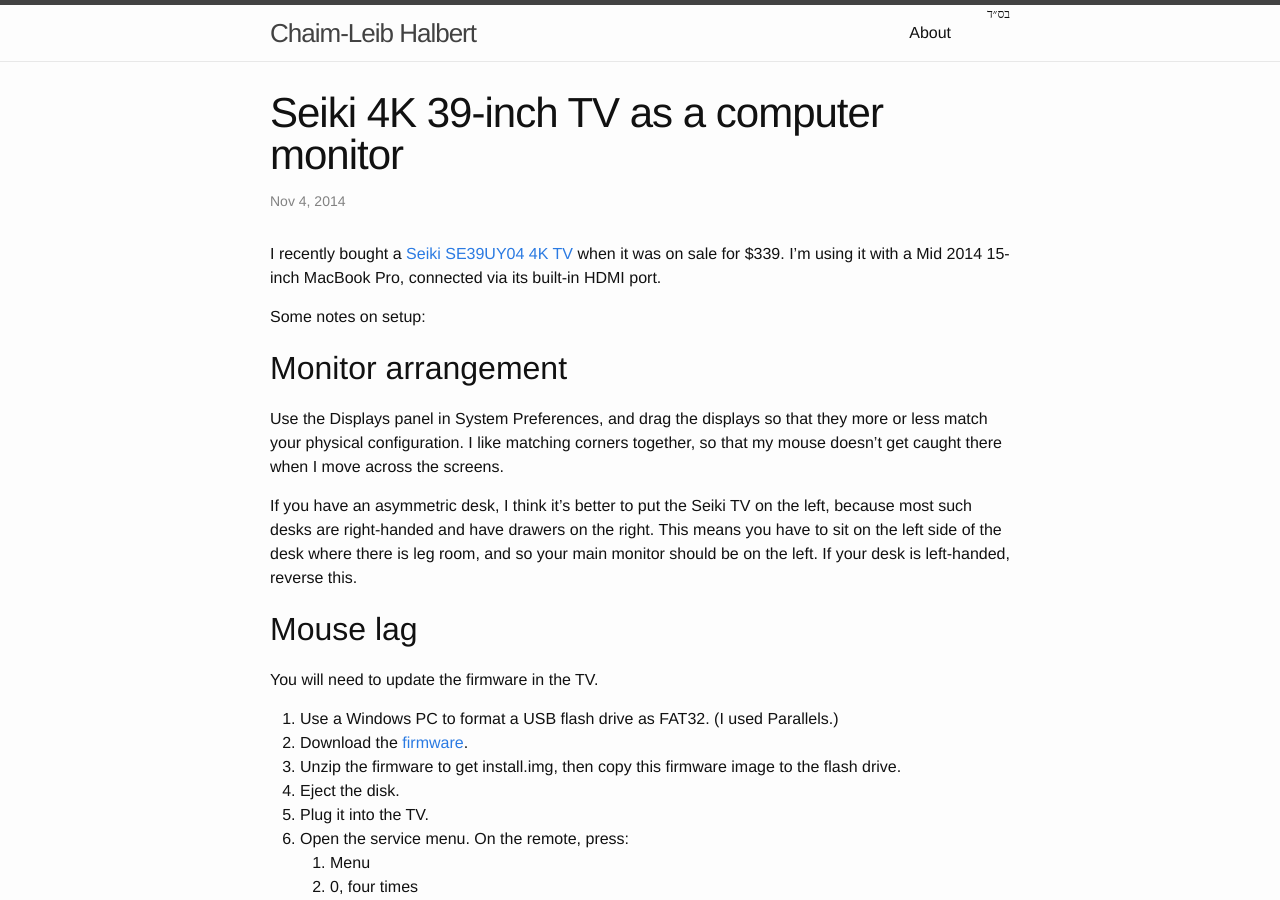
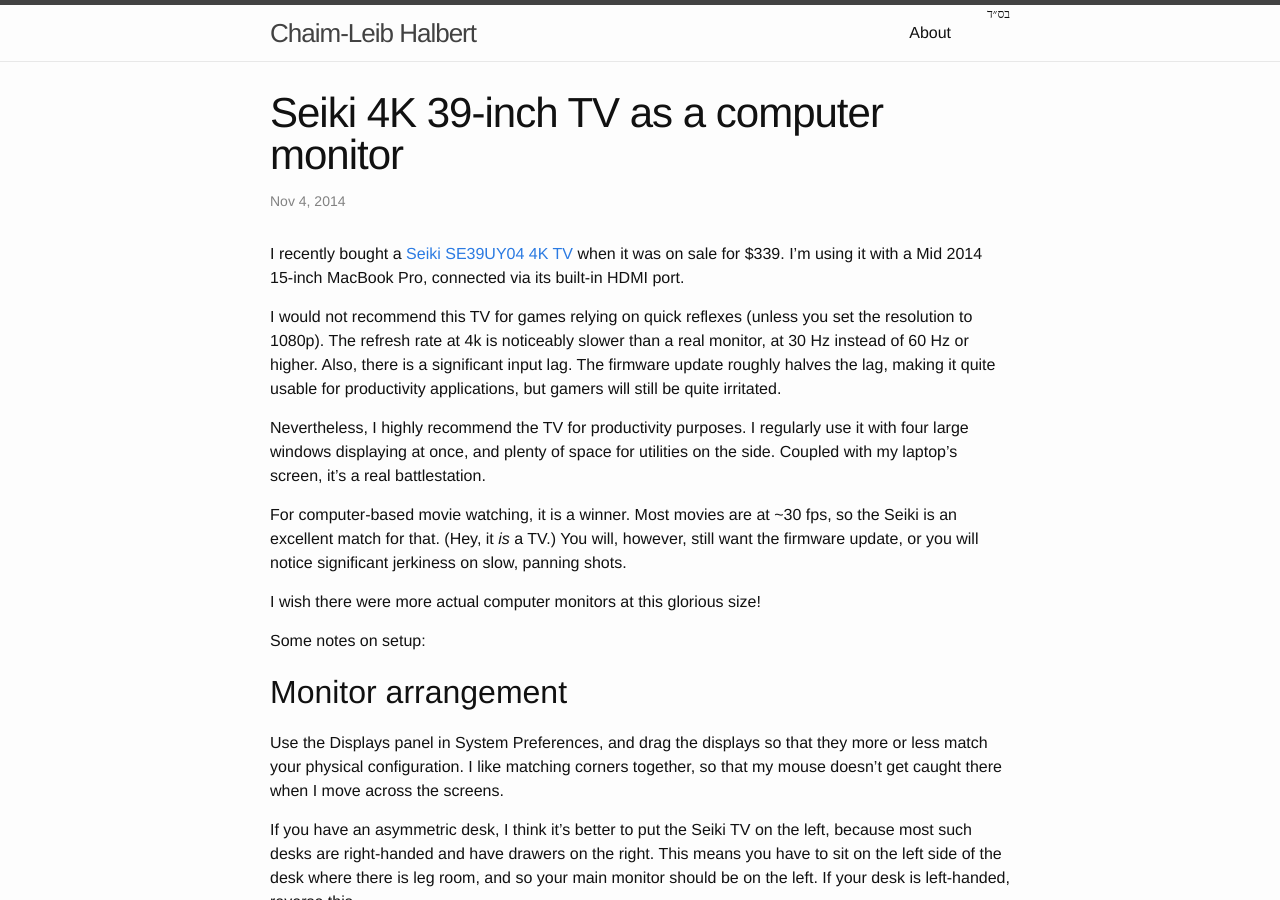
Before and after one commit to chaimleib/chaimleib.github.io, a Jekyll site: the page built from _posts/2014-11-04-seiki-4k-39-as-a-computer-monitor.markdown, in a window 1280 px wide and 900 px high. Built offline with Jekyll 4.4.1, drawn with Linux system fonts in a browser that asks for light colours; some of the changed text lies outside the part shown.

Commit message:
added recommended use section

```diff
--- a/_posts/2014-11-04-seiki-4k-39-as-a-computer-monitor.markdown
+++ b/_posts/2014-11-04-seiki-4k-39-as-a-computer-monitor.markdown
@@ -4,7 +4,15 @@
 date:   2014-11-04 15:33
 categories: equipment
 ---
-I recently bought a [Seiki SE39UY04 4K TV][Amazon buy] when it was on sale for \$339. I'm using it with a Mid 2014 15-inch MacBook Pro, connected via its built-in HDMI port.
+I recently bought a [Seiki SE39UY04 4K TV][Amazon buy] when it was on sale for $339. I'm using it with a Mid&nbsp;2014 15&#8209;inch MacBook Pro, connected via its built-in HDMI port.
+
+I would not recommend this TV for games relying on quick reflexes (unless you set the resolution to 1080p). The refresh rate at 4k is noticeably slower than a real monitor, at 30&nbsp;Hz instead of 60&nbsp;Hz or higher. Also, there is a significant input lag. The firmware update roughly halves the lag, making it quite usable for productivity applications, but gamers will still be quite irritated.
+
+Nevertheless, I highly recommend the TV for productivity purposes. I regularly use it with four large windows displaying at once, and plenty of space for utilities on the side. Coupled with my laptop's screen, it's a real battlestation.
+
+For computer-based movie watching, it is a winner. Most movies are at ~30&nbsp;fps, so the Seiki is an excellent match for that. (Hey, it *is* a TV.) You will, however, still want the firmware update, or you will notice significant jerkiness on slow, panning shots.
+
+I wish there were more actual computer monitors at this glorious size!
 
 Some notes on setup:
 
```
Also changed, not shown: other parts of _posts/2014-11-04-seiki-4k-39-as-a-computer-monitor.markdown (+1 -1 lines).
